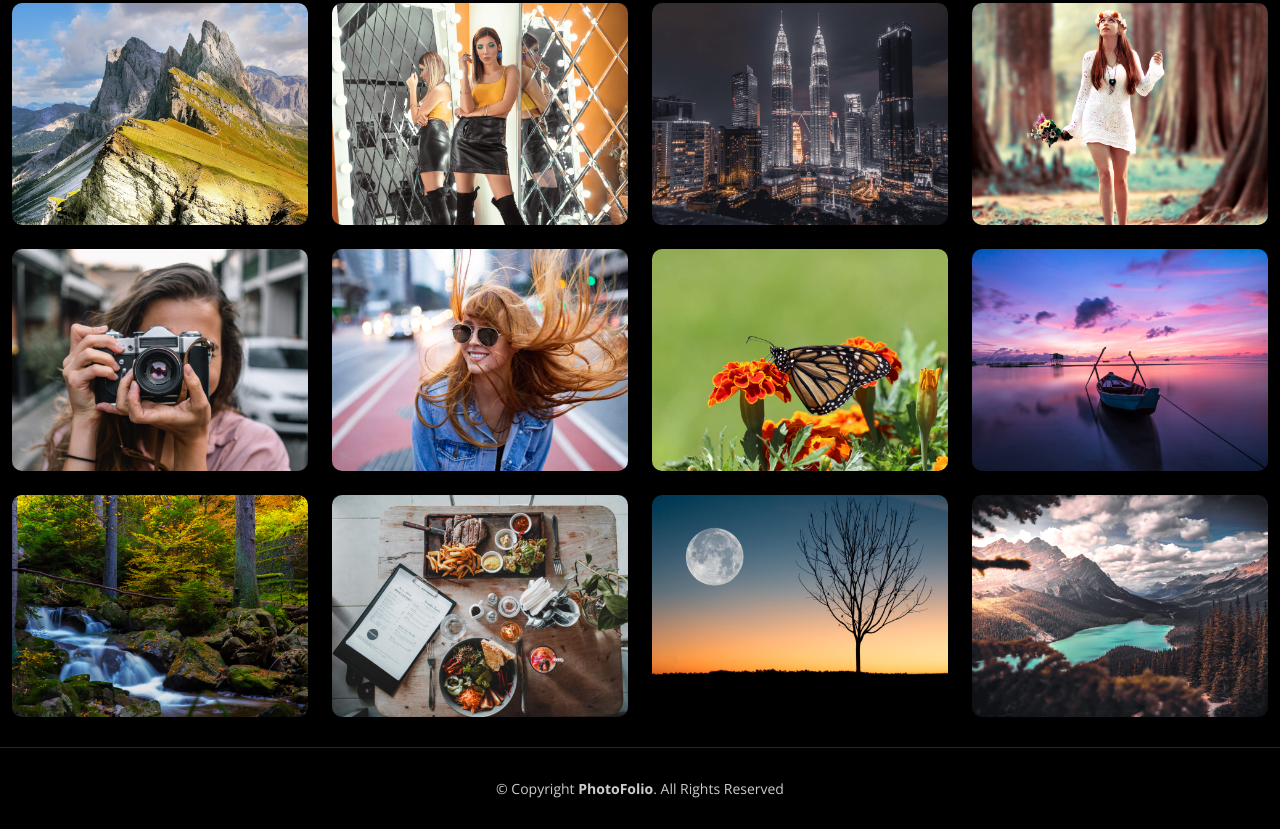
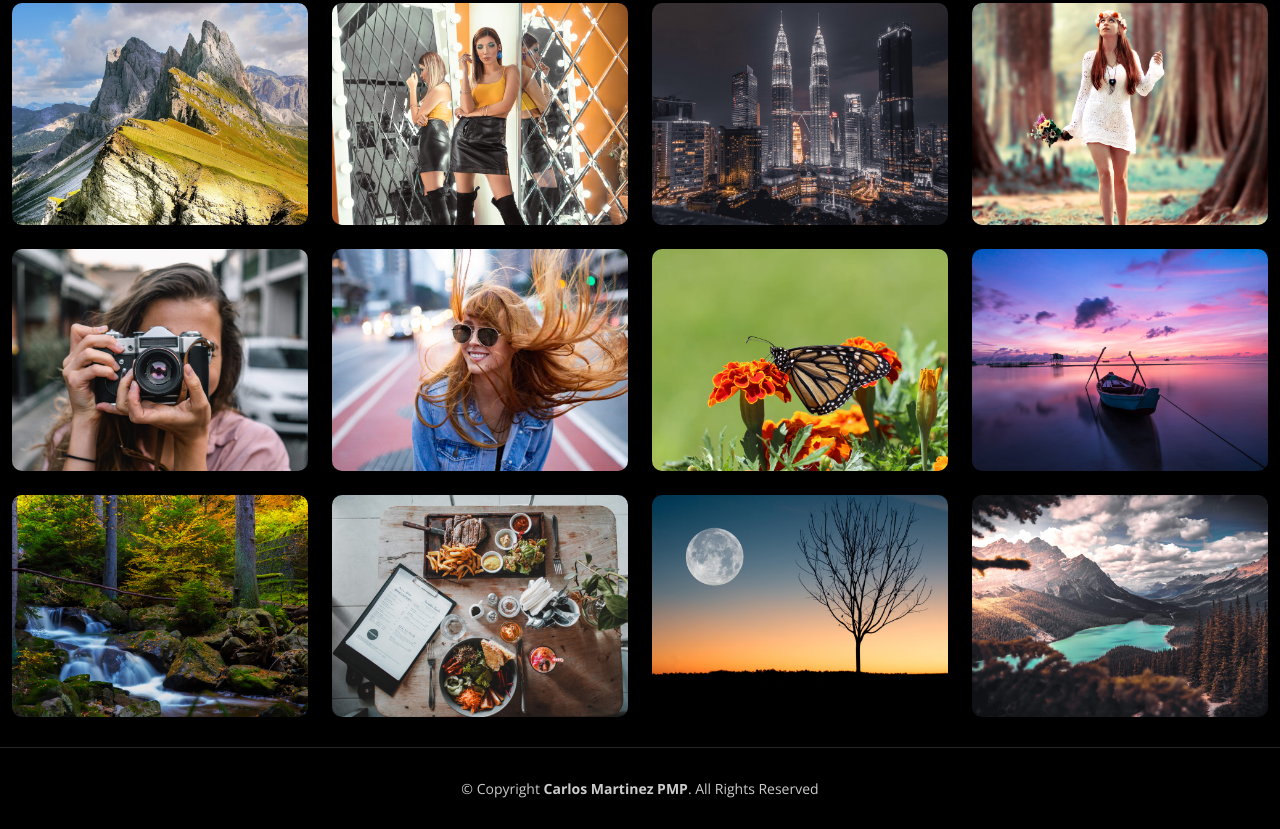
Before and after one commit to Yahshemi/cm_pmp, a website: page index.html in a window 1280 px wide. Shown: the part 1011-1840 px from the top of the page. Drawn offline with nearby package versions, Linux system fonts and the light colour scheme.

Commit message:
Adds text to footer

```diff
--- a/index.html
+++ b/index.html
@@ -292,7 +292,7 @@
   <footer id="footer" class="footer">
     <div class="container">
       <div class="copyright">
-        &copy; Copyright <strong><span>PhotoFolio</span></strong>. All Rights Reserved
+        &copy; Copyright <strong><span>Carlos Martinez PMP</span></strong>. All Rights Reserved
       </div>
 
     </div>
```
